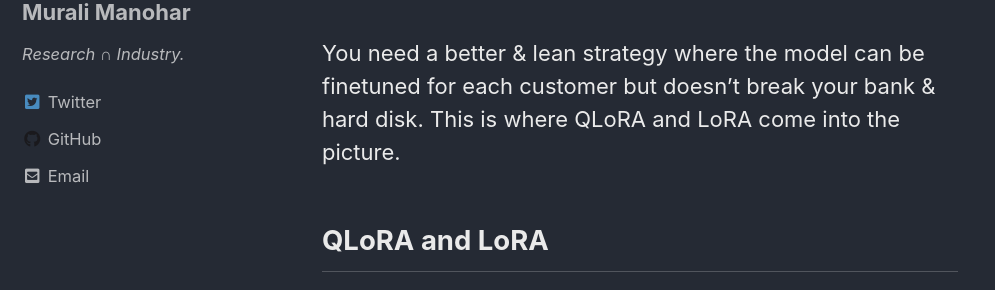
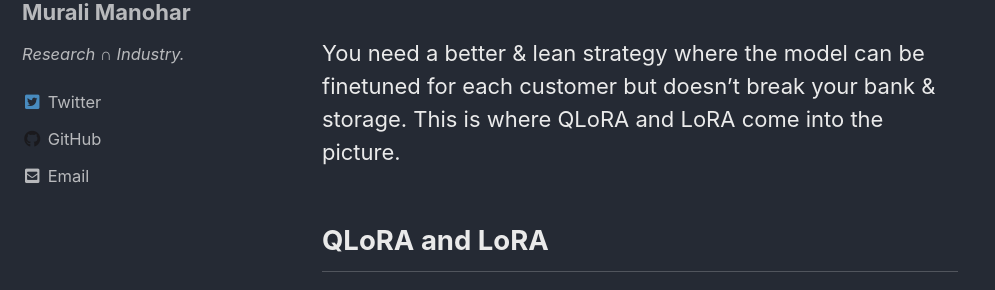
Before and after one commit to gitlost-murali/blogs, a Jekyll site: the page built from _posts/2023-27-07-lora-qlora.md, in a window 1280 px wide and 900 px high, scrolled down 1641 px. Shown: the part 220-510 px from the top of the window, without its empty margins (0-995 px from the left). Built offline with Jekyll 4.4.1, drawn with Linux system fonts in a browser that asks for light colours; cached includes are drawn as plain includes; formulas are drawn with MathJax 3; comment, search, counter and statistics services are not loaded.

Commit message:
revise finetune intro

```diff
--- a/_posts/2023-27-07-lora-qlora.md
+++ b/_posts/2023-27-07-lora-qlora.md
@@ -24,7 +24,7 @@ End credits already? But, what if you have 1000s of customers? You can't deploy
     <figcaption><b>Figure 2:</b> <i>Get Gilfoyle asap</i></figcaption>
 </figure>
 
-You need a better & lean strategy where the model can be finetuned for each customer but doesn't break your bank & hard disk. This is where QLoRA and LoRA come into the picture.
+You need a better & lean strategy where the model can be finetuned for each customer but doesn't break your bank & storage. This is where QLoRA and LoRA come into the picture.
 
 ## QLoRA and LoRA
 
```
